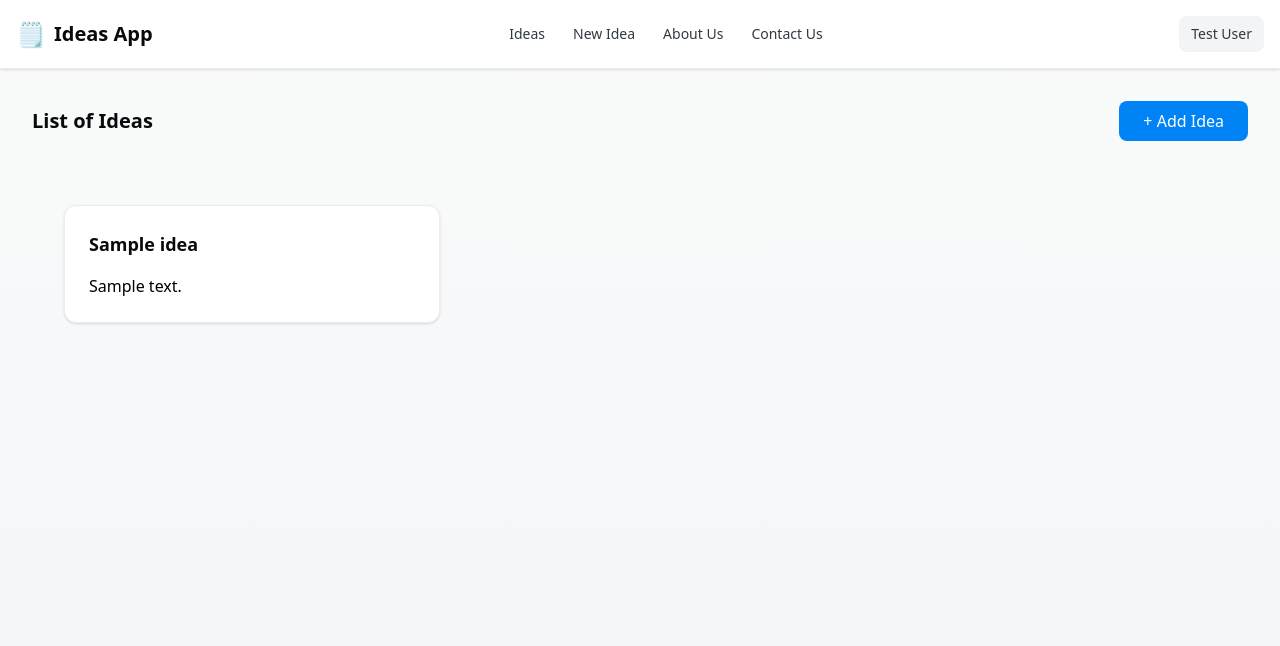
After one commit to carloalejandrosalas/Ideas-project-laravel-2026, a Laravel app: page /home in a window 1280 px wide. The commit adds this page. Shown: the top 646 px of the page. Run offline with Laravel 12, Linux system fonts and the light colour scheme; a user stored in the database is signed in; data comes from the database, SQL or seed files in the repository; tables that the repository leaves empty hold one stand-in row (values such as "Sample post"); style sheets or scripts are compiled from the project's sources.

Commit message:
Created card component. Renamed the ideas.index file to home and changed all references in the code. Now the Show idea page has all the actions for the ideas, and the home page shows now the list of ideas as cards insted of a table.

```diff
--- a/app/Http/Controllers/AuthController.php
+++ b/app/Http/Controllers/AuthController.php
@@ -22,7 +22,7 @@ class AuthController extends Controller
         $credentials = $request->only('email', 'password');
 
         if (Auth::attempt($credentials)) {
-            return redirect()->route('ideas.index');
+            return redirect()->route('home');
         }
 
         return back()->withErrors([
@@ -84,7 +84,7 @@ class AuthController extends Controller
         Session::put('user_id', $user->id);
         Session::put('user_name', $user->name);
 
-        return redirect()->route('ideas.index');
+        return redirect()->route('home');
     }
 
     public function updateAuthenticatedUser(Request $request)
--- a/app/Http/Controllers/IdeaController.php
+++ b/app/Http/Controllers/IdeaController.php
@@ -16,7 +16,7 @@ class IdeaController extends Controller
         //
         $ideas = Idea::all();
 
-        return view('pages.ideas.index', compact('ideas'));
+        return view('pages.home', compact('ideas'));
     }
 
     /**
@@ -46,7 +46,7 @@ class IdeaController extends Controller
             'user_id' => $user->id,
         ]);
 
-        return redirect()->route('ideas.index');
+        return redirect()->route('home');
     }
 
     /**
@@ -83,7 +83,7 @@ class IdeaController extends Controller
 
         Session::flash('success', 'Idea updated successfully.');
 
-        return redirect()->route('ideas.index');
+        return redirect()->route('home');
     }
 
     /**
@@ -95,7 +95,7 @@ class IdeaController extends Controller
 
         Session::flash('success', 'Idea deleted successfully.');
 
-        return redirect()->route('ideas.index');
+        return redirect()->route('home');
     }
 
     /**
--- /dev/null
+++ b/resources/views/components/card.blade.php
@@ -0,0 +1,10 @@
+@props([
+    'title' => '',
+])
+
+<div {{ $attributes->merge(['class' => 'rounded-xl border border-slate-200 bg-white p-6 shadow-sm']) }}>
+    <h3 class="text-lg font-bold text-slate-900 mb-4">{{ $title }}</h3>
+    <div>
+        {{ $slot }}
+    </div>
+</div>
--- a/resources/views/components/layout.blade.php
+++ b/resources/views/components/layout.blade.php
@@ -7,6 +7,7 @@
     'backRoute' => false,
     'backRouteParams' => [],
     'showBack' => false,
+    'showContainer' => true,
 ])
 
 <head>
@@ -34,7 +35,8 @@
                 <ul class="flex gap-1">
                     @auth
                         <!-- Authenticated Links -->
-                        <x-navlink href="{{ route('ideas.index') }}">View Ideas</x-navlink>
+                        <x-navlink href="{{ route('home') }}">Ideas</x-navlink>
+                        <x-navlink href="{{ route('ideas.create') }}">New Idea</x-navlink>
                     @endauth
 
                     <x-navlink href="{{ route('about') }}">About Us</x-navlink>
@@ -79,9 +81,16 @@
         </div>
 
         <!-- Main Content Area -->
-        <main class="rounded-xl border border-slate-200 bg-white p-6 shadow-sm sm:p-8">
-            {{ $slot }}
-        </main>
+        @if ($showContainer)
+            <main class="rounded-xl border border-slate-200 bg-white p-6 shadow-sm sm:p-8">
+                {{ $slot }}
+            </main>
+        @else
+            <main class="p-6 sm:p-8">
+                {{ $slot }}
+            </main>
+        @endif
+
     </div>
 
     <script>
--- a/resources/views/pages/ideas/index.blade.php
+++ b/resources/views/pages/home.blade.php
@@ -1,14 +1,21 @@
-<x-layout title="List of Ideas" addRoute="ideas.create" addText="+ Add Idea">
+<x-layout showContainer="{{ false }}" title="List of Ideas" addRoute="ideas.create">
     @if (Session::has('success'))
         <div class="bg-green-100 border border-green-400 text-green-700 px-4 py-3 rounded mb-4">
             {{ Session::get('success') }}
         </div>
     @endif
-    <div class="max-w-7xl mx-auto p-4">
-        <p class="mb-4">
-            Here are some of our best ideas.
-        </p>
-        <table class="mt-3 min-w-full divide-y divide-gray-200">
+
+    <div class="grid grid-flow-row-dense grid-cols-3 grid-rows-3 gap-3">
+        @foreach ($ideas as $idea)
+            <x-card onclick="window.location='{{ route('ideas.show', $idea->id) }}'" title="{{ $idea->title }}"
+                class="cursor-pointer">
+                {{ $idea->description }}
+            </x-card>
+        @endforeach
+    </div>
+</x-layout>
+
+{{-- <table class="mt-3 min-w-full divide-y divide-gray-200">
             <thead class="bg-gray-50">
                 <tr>
                     <th class="px-6 py-3 text-left text-xs font-medium text-gray-500 uppercase tracking-wider">Title</th>
@@ -37,6 +44,4 @@
                     </tr>
                 @endforeach
             </tbody>
-        </table>
-    </div>
-</x-layout>
+        </table> --}}
--- a/resources/views/pages/ideas/create.blade.php
+++ b/resources/views/pages/ideas/create.blade.php
@@ -1,4 +1,4 @@
-<x-layout title="Create Idea" backRoute="ideas.index">
+<x-layout title="Create Idea" backRoute="home">
     <form action="{{ route('ideas.store') }}" method="POST">
         @csrf
         <x-text-input label="Title" type="text" name="title" id="title" required />
--- a/resources/views/pages/ideas/delete.blade.php
+++ b/resources/views/pages/ideas/delete.blade.php
@@ -4,6 +4,6 @@
         @csrf
         @method('DELETE')
         <x-button variant="danger" type="submit">Delete</x-button>
-        <x-button variant="default" :to="route('ideas.index')">Cancel</x-button>
+        <x-button variant="default" :to="route('home')">Cancel</x-button>
     </form>
 </x-layout>
--- a/resources/views/pages/ideas/show.blade.php
+++ b/resources/views/pages/ideas/show.blade.php
@@ -1,8 +1,9 @@
-<x-layout title="View Idea" backRoute="ideas.index">
+<x-layout title="View Idea" backRoute="home">
     <div class="max-w-7xl mx-auto p-4">
         <h1 class="text-2xl font-bold mb-4">{{ $idea->title }}</h1>
         <p class="mb-4">{{ $idea->description }}</p>
         <p class="text-sm text-gray-500 mb-5">Created at: {{ $idea->created_at->format('m/d/Y H:i') }}</p>
-        <x-button to="{{ route('ideas.edit', $idea->id) }}" class="text-sm">Edit</x-button>
+        <x-button class="text-sm" variant="primary" to="{{ route('ideas.edit', $idea->id) }}">Edit</x-button>
+        <x-button class="text-sm" variant="danger" to="{{ route('ideas.showDelete', $idea->id) }}">Delete</x-button>
     </div>
 </x-layout>
--- a/routes/web.php
+++ b/routes/web.php
@@ -4,10 +4,13 @@ use App\Http\Controllers\AuthController;
 use App\Http\Controllers\IdeaController;
 use Illuminate\Support\Facades\Route;
 
+/**
+ * Only available for unauthenticated users.
+ */
 Route::middleware('guest')->group(function () {
-    /**
-     * Auth routes
-     */
+    Route::get('/', function () {
+        return view('pages.welcome');
+    })->name('welcome');
     Route::get('/login', [AuthController::class, 'showLogin'])->name('login');
     Route::post('/login', [AuthController::class, 'login'])->name('login.post');
     Route::get('/register', [AuthController::class, 'showRegister'])->name('register');
@@ -22,12 +25,14 @@ Route::middleware('guest')->group(function () {
  * Protected routes for authenticated users.
  */
 Route::middleware('auth')->group(function () {
+    Route::get('/home', [IdeaController::class, 'index'])->name('home');
+
     Route::get('/account', [AuthController::class, 'showAccount'])->name('account');
     Route::put('/account', [AuthController::class, 'updateAuthenticatedUser'])->name('account.update');
     Route::put('/account/password', [AuthController::class, 'updatePassword'])->name('account.password.update');
     Route::post('/logout', [AuthController::class, 'logout'])->name('logout');
 
-    Route::resource('ideas', IdeaController::class);
+    Route::resource('ideas', IdeaController::class)->except(['index']);
     Route::get('ideas/{idea}/delete', [IdeaController::class, 'showDelete'])->name('ideas.showDelete');
 });
 
@@ -40,10 +45,6 @@ Route::get('/about', function () {
     return view('pages.about');
 })->name('about');
 
-Route::get('/', function () {
-    return view('pages.welcome');
-})->name('welcome');
-
 Route::get('*', function () {
     return redirect()->route('welcome');
 });
```
